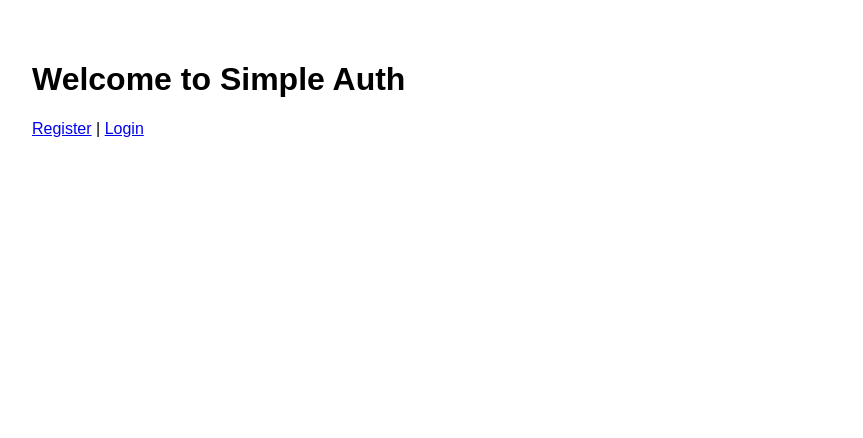
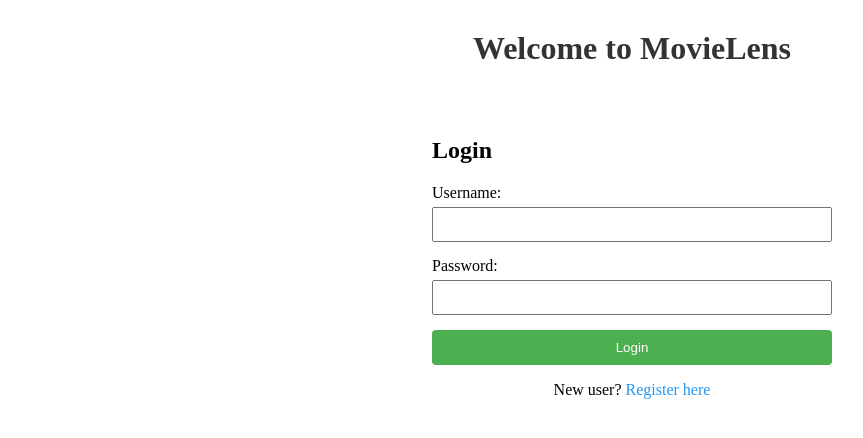
Before and after one commit to 1ncipient/CockroachDB-DeepDive, a Flask app: template movieRatingSystem/templates/base.html in a window 1280 px wide. Shown: the top 438 px of the page, without its empty margins (8-871 px from the left). Run offline with Flask 3, Linux system fonts and the light colour scheme; the template is opened without the code that fills it, so the values that code supplies are empty; parts of the project's set-up code (start-up, migrations or seed data) failed here and were passed over.

Commit message:
Feature: Integrate auth into the main app (#26)
* Add auth directory and auth blueprint

* Integrate authentication with the main app. Users must login everytime to access the database.

* Remove redundant login page and restructure file directory

* Make login ui cleaner

* Change text color for better visibility

* Make everything look nicer

* Change endpoint to arrive at home

```diff
--- a/application.py
+++ b/application.py
@@ -1,39 +1,77 @@
 import os
 import dash
 import logging
-from flask import Flask, redirect, send_from_directory
+from datetime import timedelta
+from flask import Flask, redirect, session, url_for, request
 from movieRatingSystem.logging_config import setup_logging
 from movieRatingSystem.dash_main.dash_pages import dashMain as dash_blueprint
 from movieRatingSystem.dash_main.dash_pages import sales_tool
+from movieRatingSystem.auth.auth import auth as auth_blueprint
 from main import main as main_blueprint
 
+def create_app(name=None):
+    app = Flask(__name__,
+                static_folder='movieRatingSystem/static',
+                template_folder='movieRatingSystem/templates')
 
-# Create application
-def create_app(name=None):
-    app = Flask(__name__)
+    app.secret_key = "super-secret-key"
 
-    # Disable Flask's default logging
-    app.logger.disabled = True
-    log = logging.getLogger('werkzeug')
-    log.disabled = True
+    # Enable debug mode
+    app.debug = True
+
+    # Session config
+    app.config.update(
+        SESSION_COOKIE_SECURE=False,
+        SESSION_COOKIE_HTTPONLY=True,
+        SESSION_COOKIE_SAMESITE='Lax',
+        PERMANENT_SESSION_LIFETIME=timedelta(minutes=30),
+        SEND_FILE_MAX_AGE_DEFAULT=0
+    )
 
     with app.app_context():
         # Set up logging
         app = setup_logging(app)
 
-        # blueprint for non-auth parts of app
+        # Register blueprints
+        app.register_blueprint(auth_blueprint, url_prefix="/auth")
         app.register_blueprint(main_blueprint)
-
-        # blueprint for dash testing
         app.register_blueprint(dash_blueprint)
 
         app = sales_tool(app)
 
-        app.logger.info("Application started successfully")
+        @app.route("/")
+        def index():
+            return redirect(url_for("auth.login"))
+
+        @app.before_request
+        def check_login():
+            exempt_paths = [
+                "/auth/login",
+                "/auth/register",
+                "/auth/logout",
+                "/auth/",
+                "/static/",
+                "/favicon.ico"
+            ]
+
+            if any(request.path.startswith(path) for path in exempt_paths):
+                return None
+
+            if 'user_id' not in session:
+                if request.path.startswith('/movies/_dash-') or request.path.startswith('/movies/assets/'):
+                    if request.headers.get('Accept') == 'application/json':
+                        return '', 204
+                return redirect(url_for('auth.login'))
+
+            return None
+
+        @app.errorhandler(Exception)
+        def handle_exception(e):
+            app.logger.error(f"Unhandled exception: {str(e)}", exc_info=True)
+            return str(e), 500
+
         return app
-
 
 if __name__ == "__main__":
     app = create_app()
-    app.logger.info("Running app")
     app.run(debug=True)
--- a/movieRatingSystem/transactions.py
+++ b/movieRatingSystem/auth/transactions.py
@@ -16,7 +16,7 @@ ACID properties of transactions:
 - Durability: Changes made by a transaction are permanent and are not lost.
 """
 
-from movieRatingSystem.models.auth_models import User
+from ..models.auth_models import User  # Changed to relative import
 from uuid import uuid4
 from sqlalchemy.sql.expression import func
 
@@ -77,7 +77,6 @@ def login_user_transaction(session, username: str, plain_password: str, verify_p
 
     return user
 
-
 def update_password_transaction(session, user_id: str, hashed_password: str) -> bool:
     """
     Update the password of a user.
@@ -96,7 +95,7 @@ def update_password_transaction(session, user_id: str, hashed_password: str) ->
     user.update_last_active()
     return True
 
-def remove_user_transaction(session, user_id: str) -> bool:
+def delete_user_transaction(session, user_id: str) -> bool:  # Renamed from remove_user_transaction to match AuthManager
     """
     Remove a user from the users table.
 
--- a/movieRatingSystem/dash_main/pages/home.py
+++ b/movieRatingSystem/dash_main/pages/home.py
@@ -34,7 +34,7 @@ hero_section = html.Div(
                     style={
                         'fontSize': '48px',
                         'marginBottom': '24px',
-                        'color': COLORS['text'],
+                        'color': COLORS['surface'],
                         'textShadow': '0 2px 4px rgba(0,0,0,0.8)'
                     }
                 ),
--- a/movieRatingSystem/static/auth_styles.css
+++ b/movieRatingSystem/static/auth_styles.css
@@ -1,23 +1,79 @@
-body {
-    font-family: Arial, sans-serif;
-    margin: 20px;
+.auth-forms {
+    max-width: 400px;
+    margin: 20px auto;
     padding: 20px;
 }
 
-form {
-    margin-top: 20px;
+.form-group {
+    margin-bottom: 15px;
 }
 
-label {
-    display: inline-block;
-    width: 100px;
+.form-group label {
+    display: block;
+    margin-bottom: 5px;
 }
 
-input {
-    margin-bottom: 10px;
+.form-group input {
+    width: 100%;
+    padding: 8px;
+    box-sizing: border-box;
+}
+
+.form-text {
+    display: block;
+    margin-top: 5px;
+    font-size: 0.875em;
+    color: #6c757d;
+}
+
+.messages {
+    margin: 20px 0;
+}
+
+.success {
+    color: green;
+    padding: 10px;
+    margin: 5px 0;
+    background-color: #e8f5e9;
+}
+
+.danger {
+    color: red;
+    padding: 10px;
+    margin: 5px 0;
+    background-color: #ffebee;
 }
 
 button {
-    margin-top: 10px;
-    padding: 5px 10px;
+    background-color: #4CAF50;
+    color: white;
+    padding: 10px 15px;
+    border: none;
+    border-radius: 4px;
+    cursor: pointer;
+    width: 100%;
 }
+
+button:hover {
+    background-color: #45a049;
+}
+
+.welcome-header {
+    text-align: center;
+    margin: 30px 0;
+    color: #333;
+}
+
+.register-link, .login-link {
+    text-align: center;
+    margin-top: 15px;
+}
+
+.register-link a, .login-link a {
+    color: #2196F3;
+    text-decoration: none;
+}
+
+.register-link a:hover, .login-link a:hover {
+    text-decoration: underline;
+}
--- a/movieRatingSystem/templates/base.html
+++ b/movieRatingSystem/templates/base.html
@@ -1,25 +1,53 @@
 <!DOCTYPE html>
-<html>
+<html lang="en">
 <head>
-    <title>Simple Auth</title>
+    <meta charset="UTF-8">
+    <meta name="viewport" content="width=device-width, initial-scale=1.0">
+    <title>CS4411 Movie Database</title>
     <link rel="stylesheet" href="{{ url_for('static', filename='auth_styles.css') }}">
 </head>
 <body>
-    <h1>Welcome to Simple Auth</h1>
-    <p><a href="/register">Register</a> | <a href="/login">Login</a></p>
+    <div class="welcome-header">
+        <h1>Welcome to MovieLens</h1>
+    </div>
 
-    <!-- Flash Messages Section -->
+    {% if session.get('user_id') %}
+        <div class="auth-forms">
+            <a href="{{ url_for('auth.logout') }}" class="btn">Logout</a>
+        </div>
+    {% else %}
+        <div class="auth-forms">
+            <div class="login-form">
+                <h2>Login</h2>
+                <form method="POST" action="{{ url_for('auth.login') }}">
+                    <div class="form-group">
+                        <label for="username">Username:</label>
+                        <input type="text" id="username" name="username" required>
+                    </div>
+                    <div class="form-group">
+                        <label for="password">Password:</label>
+                        <input type="password" id="password" name="password" required>
+                    </div>
+                    <button type="submit">Login</button>
+                </form>
+            </div>
+
+            <div class="register-link">
+                <p>New user? <a href="{{ url_for('auth.register') }}">Register here</a></p>
+            </div>
+        </div>
+    {% endif %}
+
     {% with messages = get_flashed_messages(with_categories=true) %}
         {% if messages %}
-            <ul class="flash-messages">
+            <div class="messages">
                 {% for category, message in messages %}
-                    <li class="{{ category }}">{{ message }}</li>
+                    <div class="{{ category }}">{{ message }}</div>
                 {% endfor %}
-            </ul>
+            </div>
         {% endif %}
     {% endwith %}
 
-    <!-- Page Content -->
     {% block content %}{% endblock %}
 </body>
 </html>
```
Also changed, not shown: movieRatingSystem/auth.py (deleted, +0 -70 lines), movieRatingSystem/auth/AuthManager.py (renamed from movieRatingSystem/AuthManager.py, +8 -2 lines), movieRatingSystem/auth/auth.py (added, +81 -0 lines), movieRatingSystem/templates/login.html (deleted, +0 -9 lines), movieRatingSystem/templates/register.html (+41 -1 lines), movieRatingSystem/auth/__init__.py (added).
